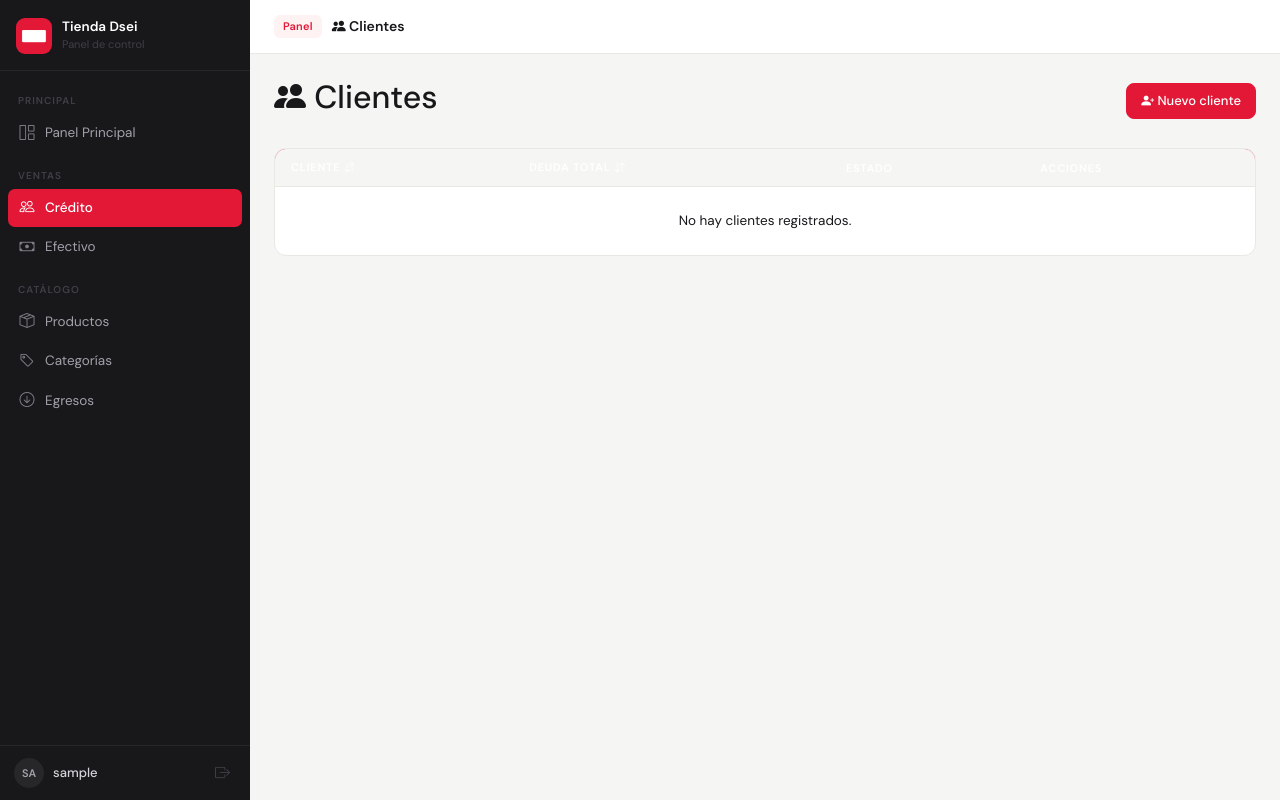
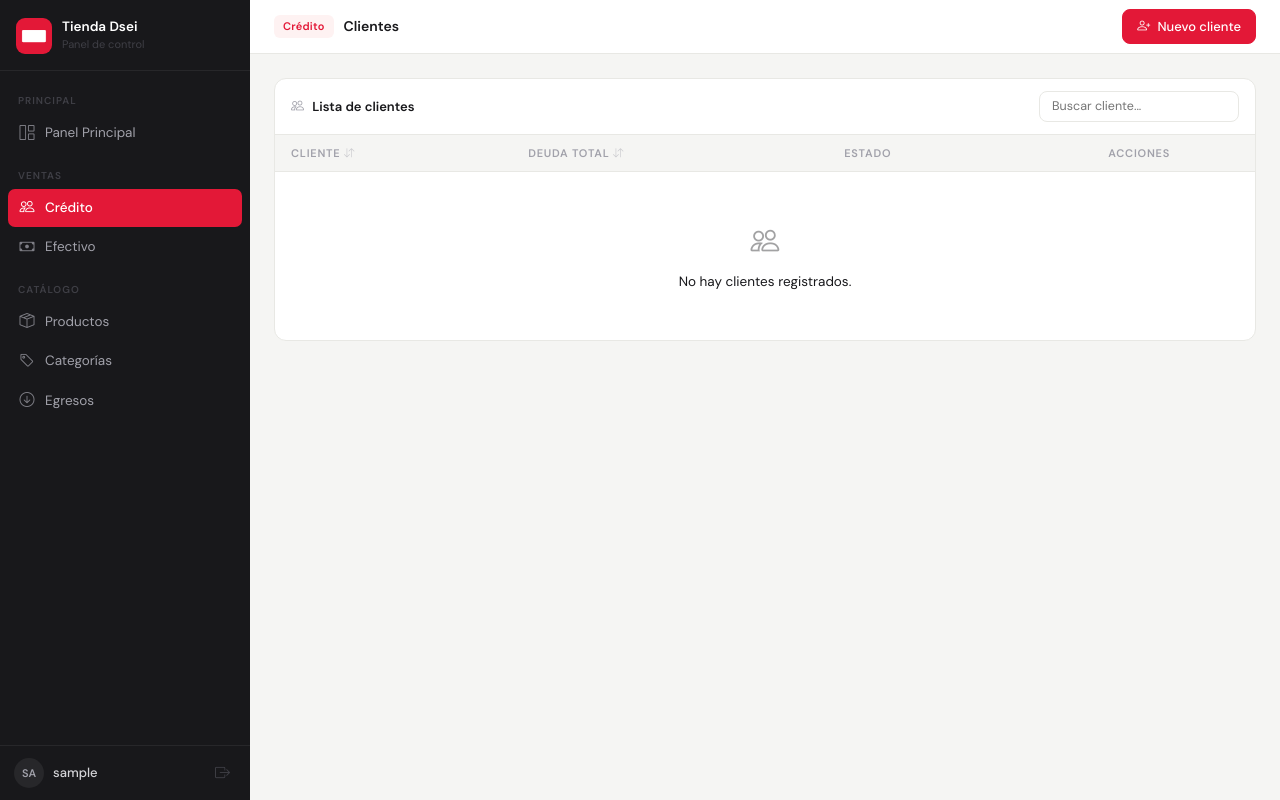
Before and after one commit to xlDeadman/tiendita, a Django app: page /clientes/ in a window 1280 px wide. Run offline with Django 5.2, Linux system fonts and the light colour scheme; the visitor is signed in with stand-in values (Sample User, id 1); data that the repository does not hold is empty.

Commit message:
Rediseño cliente_list.html

```diff
--- a/inventario/templates/inventario/cliente_list.html
+++ b/inventario/templates/inventario/cliente_list.html
@@ -1,87 +1,131 @@
 {% extends 'inventario/base.html' %}
+{% block title %}Clientes{% endblock %}
+{% block topbar_badge %}Crédito{% endblock %}
+{% block page_title %}Clientes{% endblock %}
 
-{% block title %}Clientes{% endblock %}
-{% block page_title %}<i class="bi bi-people-fill"></i> Clientes{% endblock %}
+{% block topbar_actions %}
+<a href="{% url 'cliente_create' %}" class="btn btn-primary btn-sm">
+    <i class="bi bi-person-plus me-1"></i> Nuevo cliente
+</a>
+{% endblock %}
 
 {% block content %}
-<div class="d-flex justify-content-between align-items-center mb-4">
-    <h2><i class="bi bi-people-fill"></i> Clientes</h2>
-    <a href="{% url 'cliente_create' %}" class="btn btn-primary">
-        <i class="bi bi-person-plus-fill"></i> Nuevo cliente
-    </a>
+
+<style>
+    .cliente-nombre {
+        font-size: 13.5px;
+        font-weight: 500;
+        color: #18181b;
+    }
+
+    .bloqueado-row {
+        background: #fef2f2 !important;
+    }
+
+    .deuda-badge {
+        font-size: 13px;
+        font-weight: 600;
+        color: #e31837;
+    }
+
+    .sin-deuda {
+        font-size: 12px;
+        color: #16a34a;
+        font-weight: 500;
+    }
+
+    th[onclick] { cursor: pointer; user-select: none; }
+    th[onclick]:hover { color: #18181b !important; }
+</style>
+
+<div class="table-card">
+    <!-- Cabecera con buscador -->
+    <div style="padding:12px 16px; border-bottom:1px solid #e8e8e4; display:flex; align-items:center; justify-content:space-between;">
+        <span style="font-size:13px; font-weight:600; color:#18181b;">
+            <i class="bi bi-people" style="color:#a1a1aa; margin-right:5px;"></i>
+            Lista de clientes
+        </span>
+        <input type="text" id="buscador" placeholder="Buscar cliente..."
+            onkeyup="filtrar()"
+            style="border:1px solid #e8e8e4; border-radius:8px; padding:5px 12px; font-size:12.5px; color:#18181b; outline:none; width:200px;">
     </div>
 
-<div class="card shadow-sm" style="overflow:hidden; border-radius:14px;">
-    <div class="card-body p-0">
-        <table class="table table-hover mb-0" id="tablaClientes">
+    <div class="table-responsive">
+        <table class="table table-hover align-middle mb-0" id="tablaClientes">
             <thead>
-    <tr style="background:#e31837;">
-        <th style="color:#fff !important; cursor:pointer;" onclick="ordenar('nombre')">
-            Cliente <i class="bi bi-arrow-down-up" style="font-size:.7rem;"></i>
+                <tr>
+                    <th onclick="ordenar('nombre')" style="cursor:pointer;">
+                        Cliente <i class="bi bi-arrow-down-up" style="font-size:.65rem; opacity:.5;"></i>
                     </th>
-
-        <th style="color:#fff !important; cursor:pointer;" onclick="ordenar('deuda')">
-            Deuda total <i class="bi bi-arrow-down-up" style="font-size:.7rem;"></i>
+                    <th onclick="ordenar('deuda')" style="cursor:pointer;">
+                        Deuda total <i class="bi bi-arrow-down-up" style="font-size:.65rem; opacity:.5;"></i>
                     </th>
-
-        <th style="color:#fff !important;">
-            Estado
-        </th>
-
-        <th style="color:#fff !important;">
-            Acciones
-        </th>
+                    <th>Estado</th>
+                    <th class="text-center">Acciones</th>
                 </tr>
             </thead>
             <tbody id="tbodyClientes">
                 {% for cliente in clientes %}
-                <tr style="background:{% if cliente.bloqueado %}#fee2e2{% else %}#fff{% endif %};" data-nombre="{{ cliente.nombre }}" data-deuda="{{ cliente.deuda|default:0 }}">
+                <tr {% if cliente.bloqueado %}class="bloqueado-row"{% endif %}
+                    data-nombre="{{ cliente.nombre }}"
+                    data-deuda="{{ cliente.deuda|default:0 }}">
+
                     <td>
-                        <i class="bi bi-person-circle" style="color:#e31837;"></i>
-                        <strong>{{ cliente.nombre }}</strong>
+                        <div class="cliente-nombre">
+                            <i class="bi bi-person-circle" style="color:#e31837; margin-right:5px;"></i>
+                            {{ cliente.nombre }}
+                        </div>
                     </td>
+
                     <td>
                         {% if cliente.deuda %}
-                            <span class="badge bg-danger fs-6">${{ cliente.deuda }}</span>
+                            <span class="deuda-badge">${{ cliente.deuda }}</span>
                         {% else %}
-                            <span class="badge bg-success">Sin deuda</span>
+                            <span class="sin-deuda">Sin deuda</span>
                         {% endif %}
                     </td>
+
                     <td>
                         {% if cliente.bloqueado %}
-                            <span class="badge bg-danger">⛔ Bloqueado — No pagó</span>
+                            <span class="badge" style="background:#fef2f2; color:#e31837; font-size:11px;">Bloqueado</span>
                         {% else %}
-                            <span class="badge bg-success">✅ Activo</span>
+                            <span class="badge" style="background:#f0fdf4; color:#16a34a; font-size:11px;">Activo</span>
                         {% endif %}
                     </td>
-                    <td>
-                        <a href="{% url 'cliente_detail' cliente.pk %}" class="btn btn-sm btn-outline-primary">
-                            <i class="bi bi-eye"></i> Ver cuenta
+
+                    <td class="text-center">
+                        <div style="display:flex; gap:6px; justify-content:center;">
+                            <a href="{% url 'cliente_detail' cliente.pk %}" class="btn btn-sm btn-outline-primary" title="Ver cuenta">
+                                <i class="bi bi-eye"></i>
                             </a>
+
                             {% if cliente.bloqueado %}
                             <form method="post" action="{% url 'cliente_desbloquear' cliente.pk %}" class="d-inline">
                                 {% csrf_token %}
-                            <button type="submit" class="btn btn-sm btn-outline-success">
-                                <i class="bi bi-unlock"></i> Desbloquear
+                                <button type="submit" class="btn btn-sm btn-outline-success" title="Desbloquear">
+                                    <i class="bi bi-unlock"></i>
                                 </button>
                             </form>
                             {% else %}
                             <form method="post" action="{% url 'cliente_bloquear' cliente.pk %}" class="d-inline">
                                 {% csrf_token %}
                                 <button type="submit" class="btn btn-sm btn-outline-secondary"
-                                onclick="return confirm('¿Bloquear a {{ cliente.nombre }}?')">
-                                <i class="bi bi-lock"></i> Bloquear
+                                    onclick="return confirm('¿Bloquear a {{ cliente.nombre }}?')" title="Bloquear">
+                                    <i class="bi bi-lock"></i>
                                 </button>
                             </form>
                             {% endif %}
-                        <a href="{% url 'cliente_delete' cliente.pk %}" class="btn btn-sm btn-outline-danger">
-                            <i class="bi bi-trash"></i> Eliminar
+
+                            <a href="{% url 'cliente_delete' cliente.pk %}" class="btn btn-sm btn-outline-danger" title="Eliminar">
+                                <i class="bi bi-trash"></i>
                             </a>
+                        </div>
                     </td>
                 </tr>
                 {% empty %}
                 <tr>
-                    <td colspan="4" class="text-center text-muted py-4">
+                    <td colspan="4" class="text-center py-5" style="color:#a1a1aa; font-size:13.5px;">
+                        <i class="bi bi-people" style="font-size:1.8rem; display:block; margin-bottom:8px; opacity:.4;"></i>
                         No hay clientes registrados.
                     </td>
                 </tr>
@@ -102,23 +146,30 @@ function ordenar(campo) {
         ordenActual.asc = !ordenActual.asc;
     } else {
         ordenActual.campo = campo;
-        ordenActual.asc = campo === 'nombre' ? true : false;
+        ordenActual.asc = campo === 'nombre';
     }
 
     filas.sort((a, b) => {
-        let valA, valB;
         if (campo === 'nombre') {
-            valA = a.dataset.nombre.toLowerCase();
-            valB = b.dataset.nombre.toLowerCase();
+            const valA = a.dataset.nombre.toLowerCase();
+            const valB = b.dataset.nombre.toLowerCase();
             return ordenActual.asc ? valA.localeCompare(valB) : valB.localeCompare(valA);
         } else {
-            valA = parseFloat(a.dataset.deuda) || 0;
-            valB = parseFloat(b.dataset.deuda) || 0;
+            const valA = parseFloat(a.dataset.deuda) || 0;
+            const valB = parseFloat(b.dataset.deuda) || 0;
             return ordenActual.asc ? valA - valB : valB - valA;
         }
     });
 
     filas.forEach(f => tbody.appendChild(f));
 }
+
+function filtrar() {
+    const q = document.getElementById('buscador').value.toLowerCase();
+    document.querySelectorAll('#tbodyClientes tr[data-nombre]').forEach(row => {
+        row.style.display = row.dataset.nombre.toLowerCase().includes(q) ? '' : 'none';
+    });
+}
 </script>
+
 {% endblock %}
```
Lines whose indentation alone changed are shown as unchanged.
